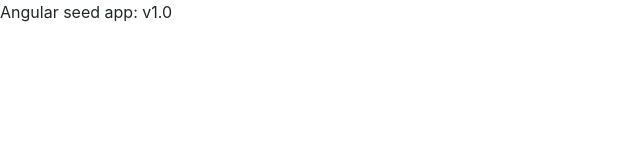
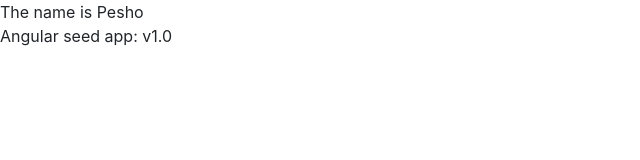
Before and after one commit to djzoning/Ads-AngularJS-Project, a website: page app/index.html at #/home in a window 1280 px wide. Shown: the whole page, without its empty margins (0-640 px from the left). Drawn offline with nearby package versions, Linux system fonts and the light colour scheme; some packages are replaced by stand-ins of ours.

Commit message:
Create basic routing

```diff
--- a/app/index.html
+++ b/app/index.html
@@ -7,7 +7,7 @@
   <link rel="stylesheet" href="css/app.css" />
 </head>
 <body ng-app="adsApp">
-  <div ng-view></div>
+  <div ng-view=""></div>
 
   <div>Angular seed app: v<span app-version>1.0</span></div>
 
--- a/app/js/app.js
+++ b/app/js/app.js
@@ -1,12 +1,20 @@
 var adsApp = angular.module('adsApp', [
   'ngRoute',
-  'adsControllers']);
+  'adsControllers'
+]);
 
 adsApp.config(function($routeProvider) {
-  $routeProvider.when('#/',
-      {
-        controller: 'AdsController',
-        templateUrl: 'templates/ads'
-      });
-  $routeProvider.otherwise({redirectTo: '#/'});
-}]);
+    $routeProvider.when('/ads',
+        {
+            templateUrl: 'templates/ads.html',
+            controller: 'AdsController'
+        });
+
+    $routeProvider.when('/home',
+        {
+            templateUrl: 'templates/home.html',
+            controller: 'AdsController'
+        });
+
+    $routeProvider.otherwise({redirectTo: '/ads'});
+});
--- a/app/js/controllers.js
+++ b/app/js/controllers.js
@@ -1,7 +1,5 @@
-'use strict'
-
 var adsControllers = angular.module('adsControllers', []);
 
 adsControllers.controller('AdsController', function($scope){
     $scope.name = 'Pesho';
-})
+});
```
Also changed, not shown: app/templates/home.html (added, +1 -0 lines), app/templates/ads.html (renamed from app/templates/view1.html).
